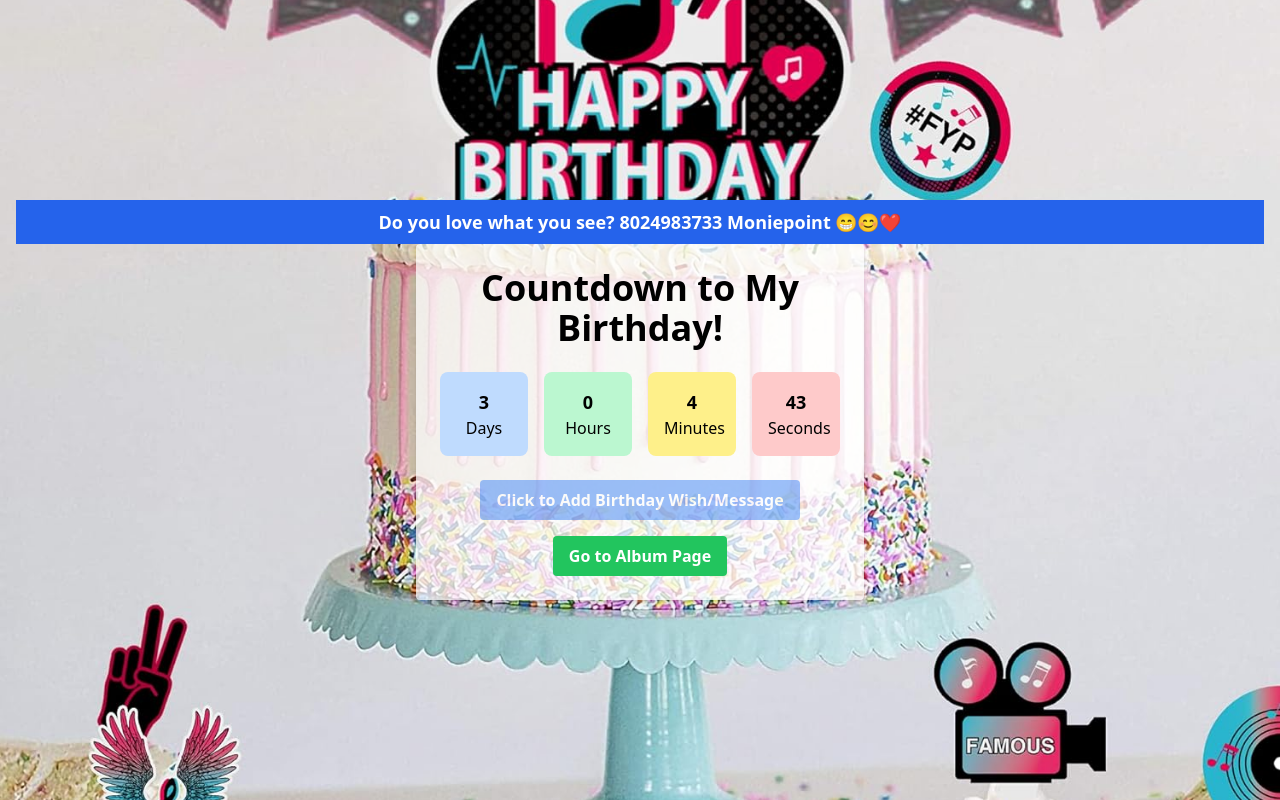
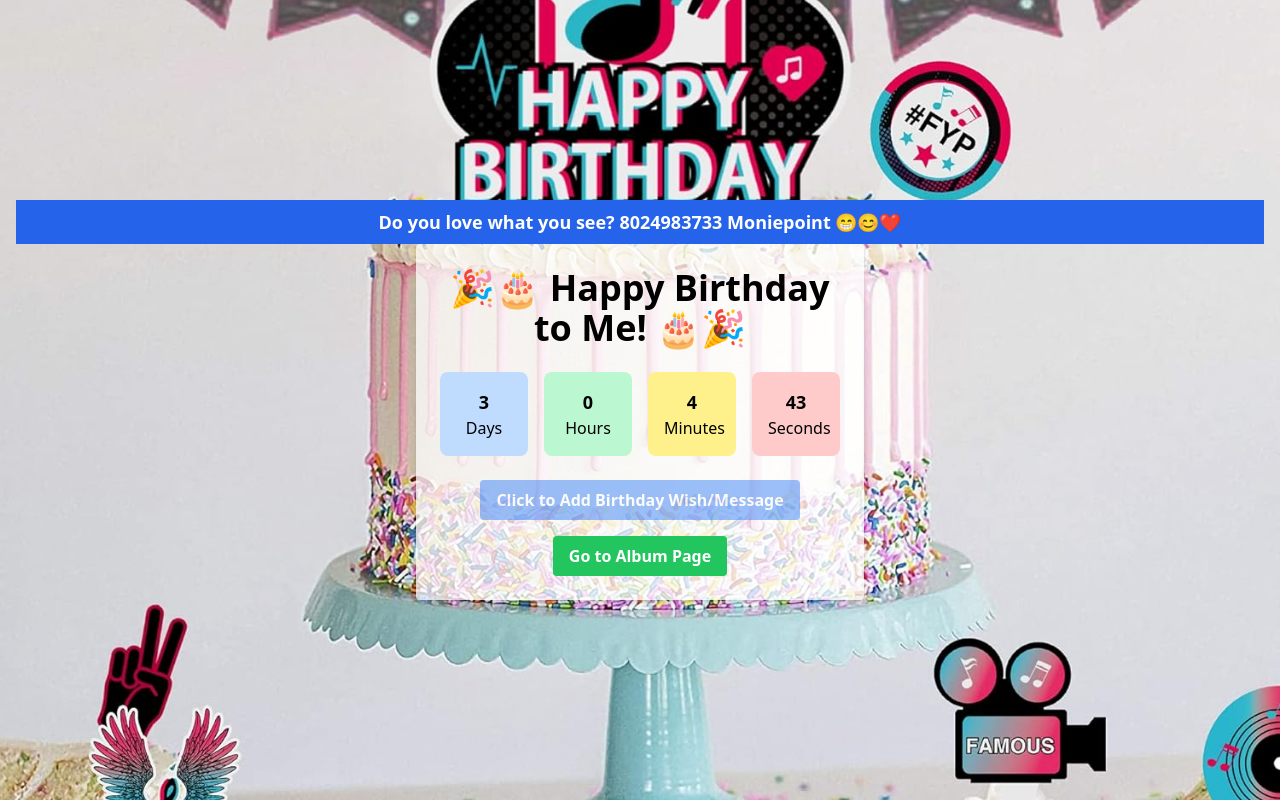
Before and after one commit to gloriousnetworker/birthdayapp-frontend, a React (Create React App) app: page / in a window 1280 px wide. Built offline with nearby package versions, Linux system fonts and the light colour scheme.

Commit message:
Updated Countdown to Happy Birthday to Me

```diff
--- a/src/pages/CountdownPage.js
+++ b/src/pages/CountdownPage.js
@@ -51,7 +51,8 @@ function CountdownPage() {
       <AnimatedHeader />
 
       <div className="bg-white bg-opacity-75 p-6 rounded shadow-md text-center w-full max-w-md">
-        <h1 className="text-2xl md:text-4xl font-bold mb-4 md:mb-6">Countdown to My Birthday!</h1>
+        <h1 className="text-2xl md:text-4xl font-bold mb-4 md:mb-6">🎉🎂 Happy Birthday to Me! 🎂🎉
+        </h1>
 
         {/* Countdown Box */}
         <div className="grid grid-cols-2 md:grid-cols-4 gap-4 mb-6">
```
